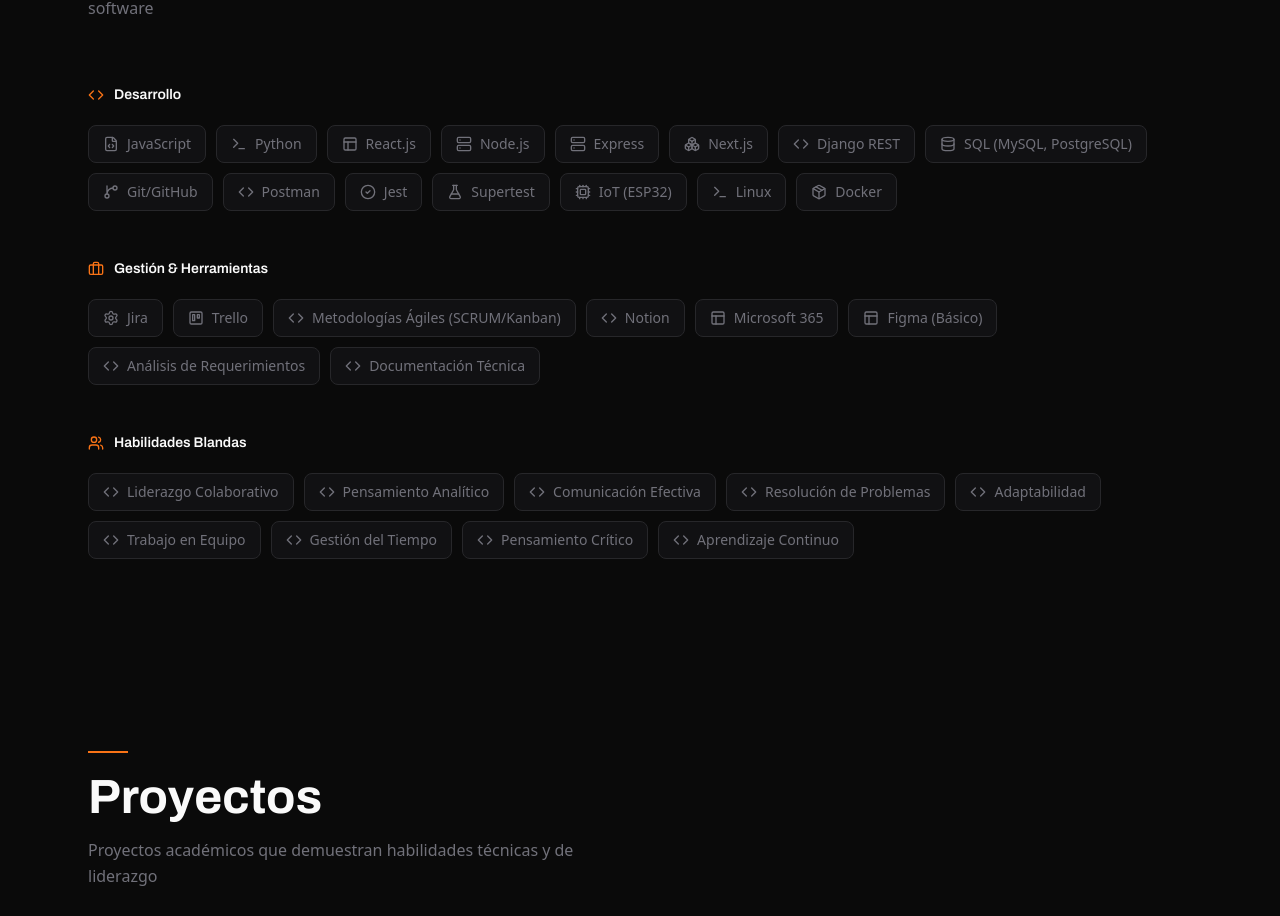
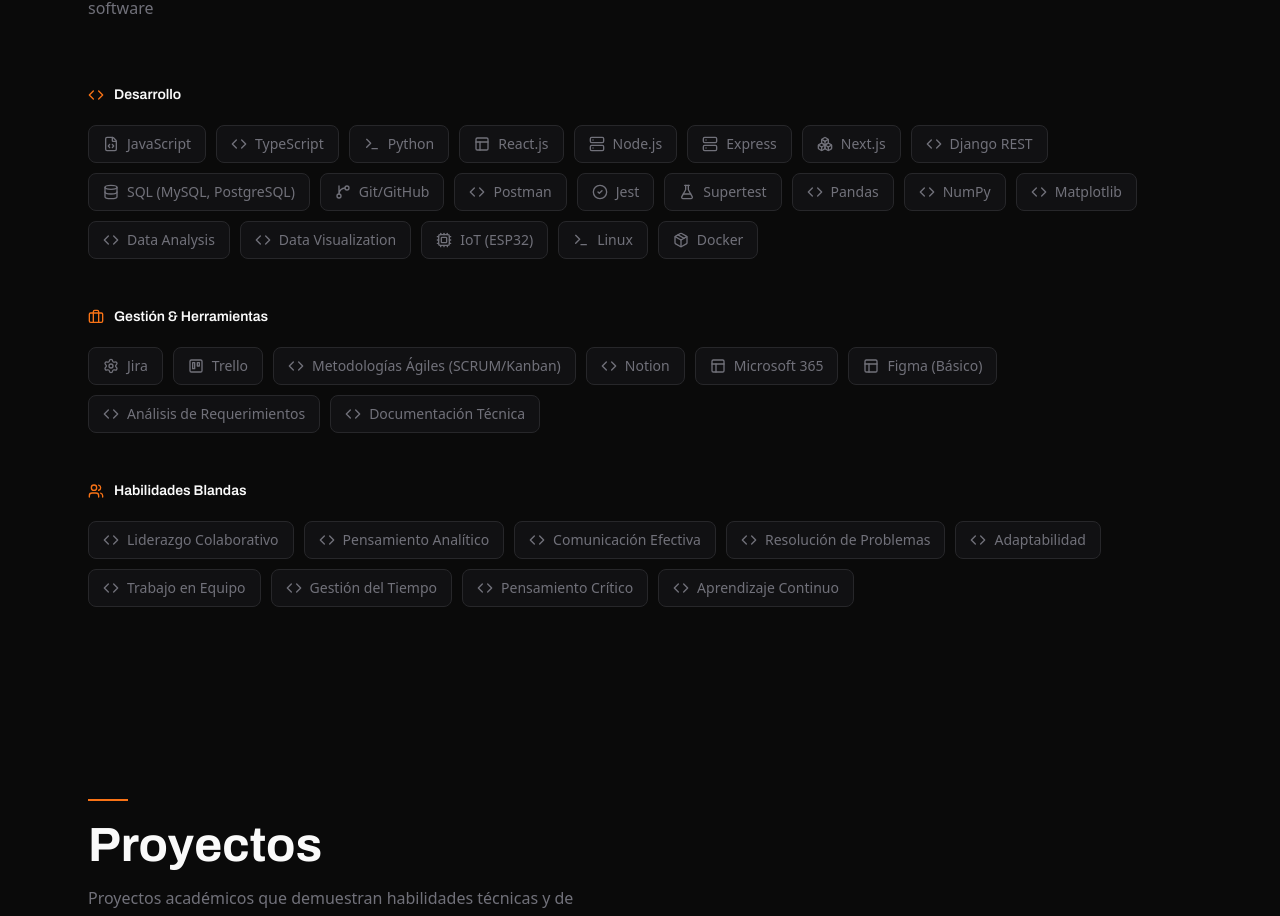
Before and after one commit to IgnacioMaidana7/PortfolioWeb, a Next.js app: page / in a window 1280 px wide. Shown: the part 1555-2471 px from the top of the page. Built offline with nearby package versions, Linux system fonts and the light colour scheme.

Commit message:
nuevas habilidades

```diff
--- a/src/data/portfolio.ts
+++ b/src/data/portfolio.ts
@@ -21,6 +21,7 @@
   skills: {
     technical: [
       "JavaScript",
+      "TypeScript",
       "Python",
       "React.js",
       "Node.js",
@@ -32,6 +33,11 @@
       "Postman",
       "Jest",
       "Supertest",
+      "Pandas",
+      "NumPy",
+      "Matplotlib",
+      "Data Analysis",
+      "Data Visualization",
       "IoT (ESP32)",
       "Linux",
       "Docker",
```
